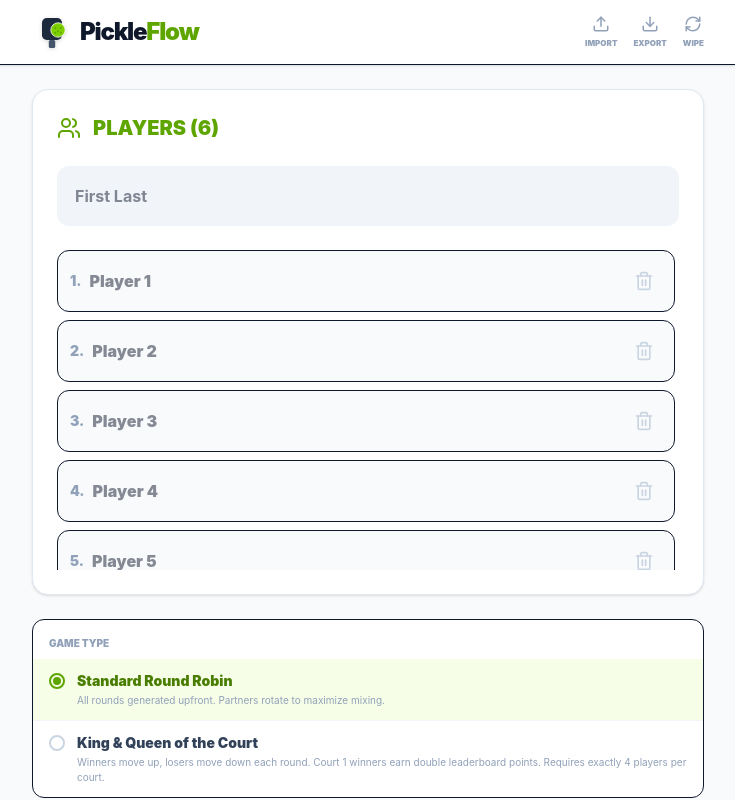
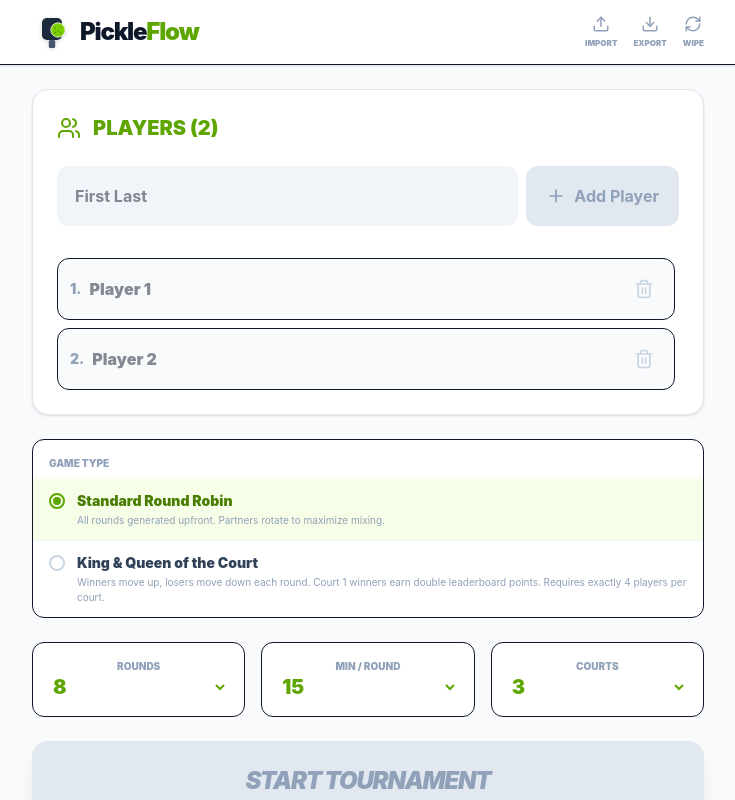
Before and after one commit to lordnoah/pickleflow, a React (Vite) app: page / in a window 1280 px wide. Shown: the top 800 px of the page, without its empty margins (272-1007 px from the left). Built offline with nearby package versions, Linux system fonts and the light colour scheme.

Commit message:
style: touch up setup menu roster list size, add always-visible Add Player button and popup validation

```diff
--- a/components/SetupView.tsx
+++ b/components/SetupView.tsx
@@ -52,7 +52,7 @@ export const SetupView: React.FC<SetupViewProps> = ({
         <h2 className="text-xl font-black text-lime-600 uppercase flex items-center gap-3 mb-6">
           <Users size={24} /> Players ({players.length})
         </h2>
-        <div className="space-y-3 mb-6">
+        <div className="space-y-3 mb-8 relative">
           <div className="flex gap-2 relative">
             <input
               type="text"
@@ -60,7 +60,7 @@ export const SetupView: React.FC<SetupViewProps> = ({
               onChange={(e) => setNewPlayerName(e.target.value)}
               onKeyDown={(e) => e.key === 'Enter' && handleAddPlayer()}
               placeholder="First Last"
-              className={`flex-1 bg-slate-100 dark:bg-slate-700 rounded-xl pl-4 pr-12 py-4 outline-none font-bold border-2 transition-all ${
+              className={`flex-1 bg-slate-100 dark:bg-slate-700 rounded-xl pl-4 pr-4 py-4 outline-none font-bold border-2 transition-all ${
                 newPlayerName.trim() === ''
                   ? 'border-transparent'
                   : isDuplicate
@@ -70,15 +70,31 @@ export const SetupView: React.FC<SetupViewProps> = ({
                       : 'border-orange-400'
               }`}
             />
-            {isValidName && !isDuplicate && (
-              <button
-                onClick={handleAddPlayer}
-                className="px-7 rounded-xl bg-lime-600 text-white shadow-lg cursor-pointer"
-              >
-                <Plus size={32} />
-              </button>
-            )}
+            <button
+              onClick={handleAddPlayer}
+              disabled={!isValidName || isDuplicate}
+              className={`px-5 rounded-xl font-bold flex items-center gap-2 shadow-lg transition-all duration-200 cursor-pointer ${
+                isValidName && !isDuplicate
+                  ? 'bg-lime-600 text-white hover:bg-lime-700 hover:scale-[1.02] active:scale-[0.98]'
+                  : 'bg-slate-200 dark:bg-slate-800 text-slate-400 dark:text-slate-600 cursor-not-allowed shadow-none'
+              }`}
+            >
+              <Plus size={20} />
+              <span className="hidden sm:inline">Add Player</span>
+            </button>
           </div>
+
+          {newPlayerName.trim() !== '' && (!isValidName || isDuplicate) && (
+            <div className="absolute top-full left-0 mt-1 z-50 bg-slate-800 dark:bg-slate-900 text-white text-xs px-3 py-2.5 rounded-xl shadow-xl border border-slate-700 dark:border-slate-800 flex items-center gap-2 animate-in fade-in slide-in-from-top-1">
+              <div className="w-2.5 h-2.5 rounded-full bg-orange-500 shrink-0" />
+              <span className="font-semibold">
+                {isDuplicate
+                  ? 'This player is already in the roster.'
+                  : 'Please enter both a first and last name (e.g. Jane Doe).'}
+              </span>
+              <div className="absolute bottom-full left-6 -mb-1 w-2 h-2 bg-slate-800 dark:bg-slate-900 border-t border-l border-slate-700 dark:border-slate-800 rotate-45" />
+            </div>
+          )}
         </div>
         <div className="grid grid-cols-1 gap-2 max-h-[40vh] overflow-y-auto pr-1">
           {players.map((p, idx) => (
--- a/constants.tsx
+++ b/constants.tsx
@@ -3,10 +3,6 @@ import React from 'react';
 export const DEFAULT_PLAYERS = [
   { id: 1, name: '' },
   { id: 2, name: '' },
-  { id: 3, name: '' },
-  { id: 4, name: '' },
-  { id: 5, name: '' },
-  { id: 6, name: '' },
 ];
 
 
```
